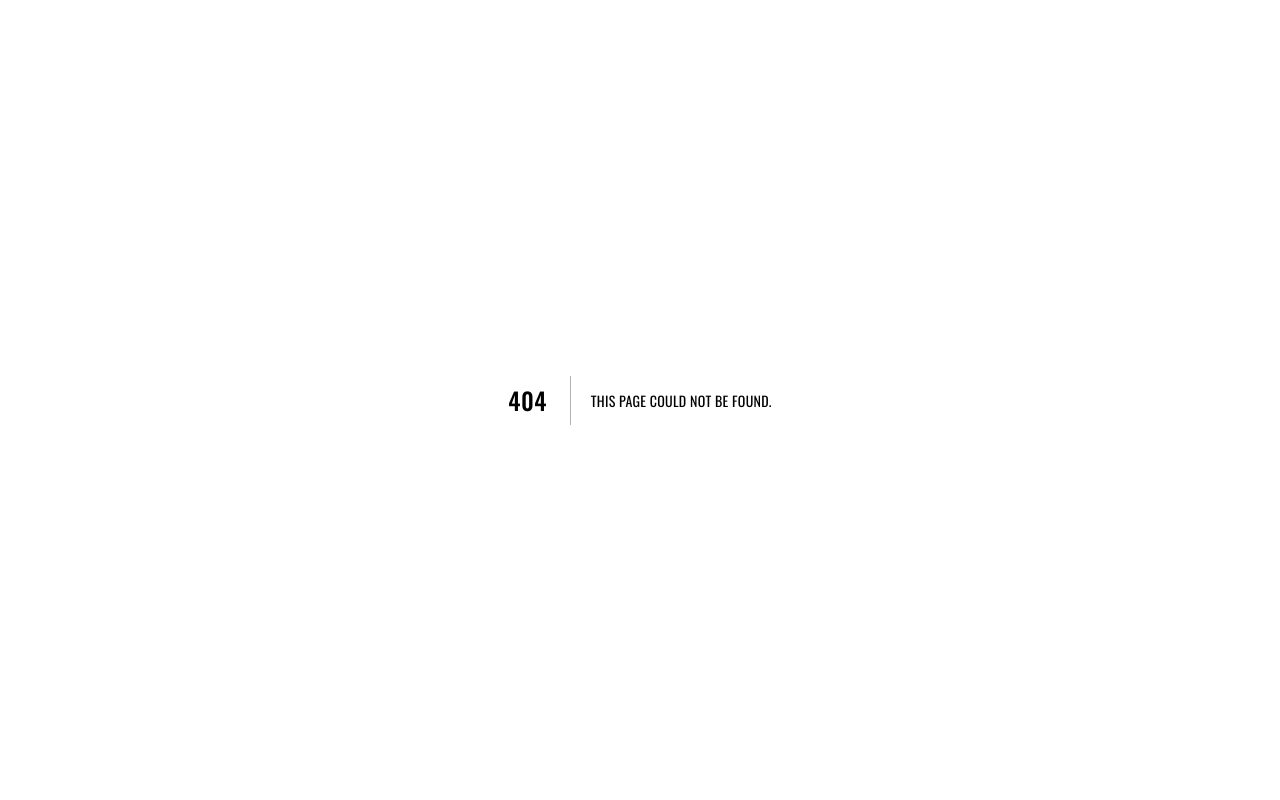
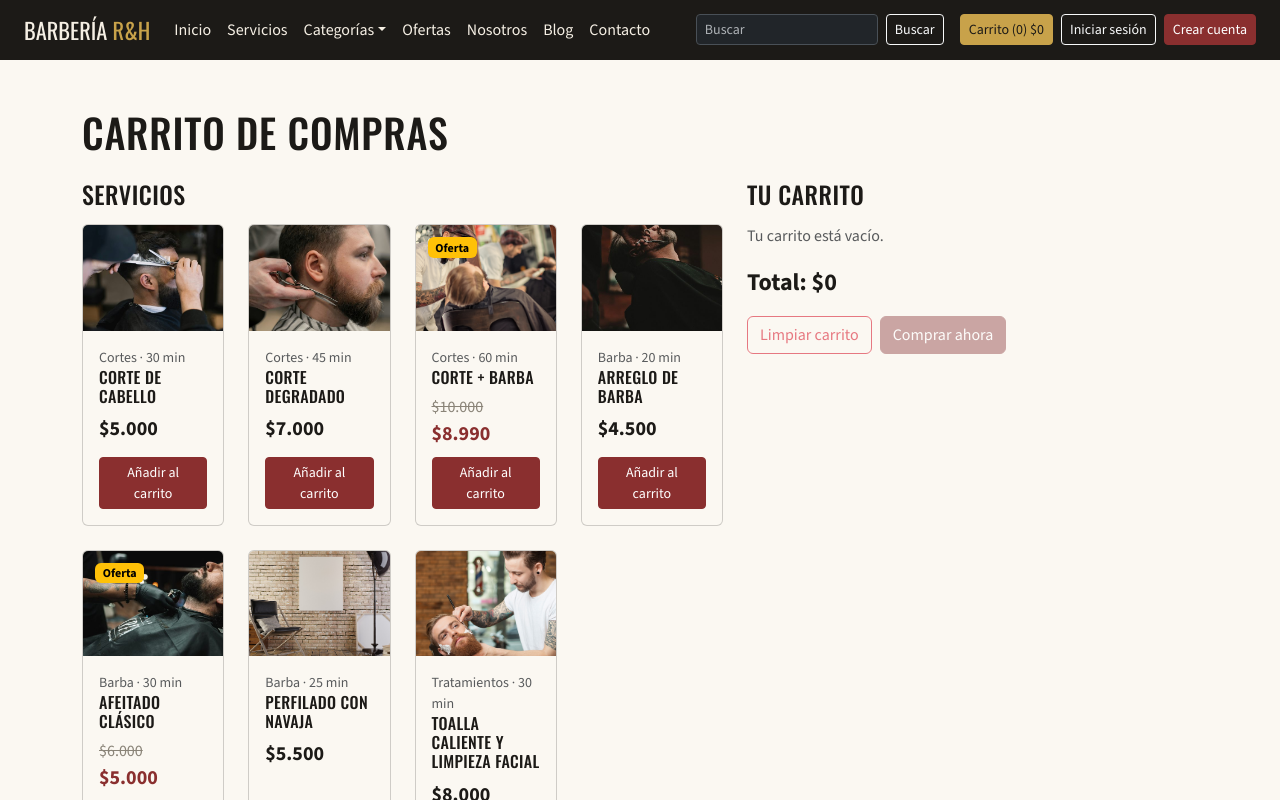
Before and after one commit to Liper1/barberia-rh-tienda, a Next.js app: page /carrito in a window 1280 px wide. Before the commit this address had no page. Shown: the top 800 px of the page. Built offline with nearby package versions, Linux system fonts and the light colour scheme; data requests are answered from the project's data file.

Commit message:
Agrega carrito de compras

```diff
--- /dev/null
+++ b/app/(tienda)/carrito/page.js
@@ -0,0 +1,81 @@
+"use client";
+import { useEffect, useState } from "react";
+import Link from "next/link";
+import { obtenerProductos, obtenerProductoPorId } from "@/data/productos";
+import { obtenerCarrito, agregarAlCarrito, cambiarCantidad, quitarDelCarrito, vaciarCarrito, calcularTotal } from "@/data/carrito";
+import { formatearPrecio } from "@/lib/validaciones";
+import ListaProductos from "@/components/tienda/ListaProductos";
+import TablaCarrito from "@/components/tienda/TablaCarrito";
+import Boton from "@/components/tienda/Boton";
+import MensajeError from "@/components/tienda/MensajeError";
+
+export default function Carrito() {
+  const [productos, setProductos] = useState([]);
+  const [mensaje, setMensaje] = useState("");
+  const [carrito, setCarrito] = useState([]);
+
+  useEffect(() => {
+    async function cargarDatos() {
+      setProductos(await obtenerProductos());
+      setCarrito(await obtenerCarrito());
+    }
+    cargarDatos();
+  }, []);
+
+  async function cambiar(id, cantidad) {
+    let itemActual = null;
+    carrito.forEach((item) => {
+      if (item.id === id) {
+        itemActual = item;
+      }
+    });
+    const producto = await obtenerProductoPorId(itemActual.productoId);
+    const estaSumando = cantidad > itemActual.cantidad;
+    if (estaSumando && producto !== null && cantidad > producto.stock) {
+      setMensaje("No quedan más cupos de " + producto.nombre + " (disponible: " + producto.stock + ").");
+      return;
+    }
+    setMensaje("");
+    setCarrito(await cambiarCantidad(id, cantidad));
+  }
+
+  async function agregar(producto) {
+    setCarrito(await agregarAlCarrito(producto));
+  }
+
+  async function quitar(id) {
+    setCarrito(await quitarDelCarrito(id));
+  }
+
+  async function vaciar() {
+    setCarrito(await vaciarCarrito());
+  }
+
+  return (
+    <div className="container py-5">
+      <h1 className="mb-4">Carrito de compras</h1>
+      <div className="row g-4">
+        <div className="col-12 col-xl-7">
+          <h2 className="h4 mb-3">Servicios</h2>
+          <div>
+            <ListaProductos productos={productos} onAgregar={agregar} />
+          </div>
+        </div>
+        <div className="col-12 col-xl-5">
+          <h2 className="h4 mb-3">Tu carrito</h2>
+          <MensajeError mensaje={mensaje} />
+          <TablaCarrito items={carrito} onCambiarCantidad={cambiar} onQuitar={quitar} />
+          <p className="fs-4 fw-bold">Total: {formatearPrecio(calcularTotal(carrito))}</p>
+          <div className="d-flex flex-wrap gap-2">
+            <Boton etiqueta="Limpiar carrito" variante="outline-danger" onClick={vaciar} deshabilitado={carrito.length === 0} />
+            {carrito.length === 0 ? (
+              <span className="btn btn-primary disabled" aria-disabled="true">Comprar ahora</span>
+            ) : (
+              <Link href="/checkout" className="btn btn-primary">Comprar ahora</Link>
+            )}
+          </div>
+        </div>
+      </div>
+    </div>
+  );
+}
--- /dev/null
+++ b/components/tienda/TablaCarrito.js
@@ -0,0 +1,58 @@
+import { formatearPrecio } from "@/lib/validaciones";
+
+export default function TablaCarrito({ items, onCambiarCantidad, onQuitar }) {
+  if (items.length === 0) {
+    return <p className="text-body-secondary">Tu carrito está vacío.</p>;
+  }
+
+  const filas = [];
+  items.forEach((item) => {
+    filas.push(
+      <tr key={item.id}>
+        <td>
+          <div className="d-flex align-items-center gap-2">
+            <img src={item.imagen} alt="" width="56" height="42" className="d-none d-sm-block" />
+            {item.nombre}
+          </div>
+        </td>
+        <td>{formatearPrecio(item.precio)}</td>
+        <td>
+          <div className="btn-group btn-group-sm" role="group" aria-label={"Cantidad de " + item.nombre}>
+            <button type="button" className="btn btn-outline-secondary" aria-label="Restar uno" onClick={() => onCambiarCantidad(item.id, item.cantidad - 1)}>
+              -
+            </button>
+            <span className="btn btn-outline-secondary disabled">{item.cantidad}</span>
+            <button type="button" className="btn btn-outline-secondary" aria-label="Sumar uno" onClick={() => onCambiarCantidad(item.id, item.cantidad + 1)}>
+              +
+            </button>
+          </div>
+        </td>
+        <td>{formatearPrecio(item.precio * item.cantidad)}</td>
+        <td>
+          <button type="button" className="btn btn-sm btn-outline-danger" onClick={() => onQuitar(item.id)}>
+            Eliminar
+          </button>
+        </td>
+      </tr>
+    );
+  });
+
+  return (
+    <div className="table-responsive">
+      <table className="table align-middle">
+        <thead>
+          <tr>
+            <th>Servicio</th>
+            <th>Precio</th>
+            <th>Cantidad</th>
+            <th>Subtotal</th>
+            <th></th>
+          </tr>
+        </thead>
+        <tbody>
+          {filas}
+        </tbody>
+      </table>
+    </div>
+  );
+}
```
